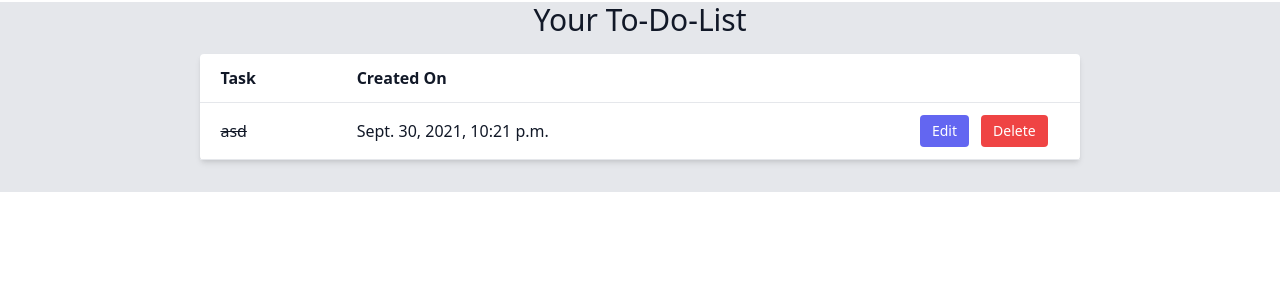
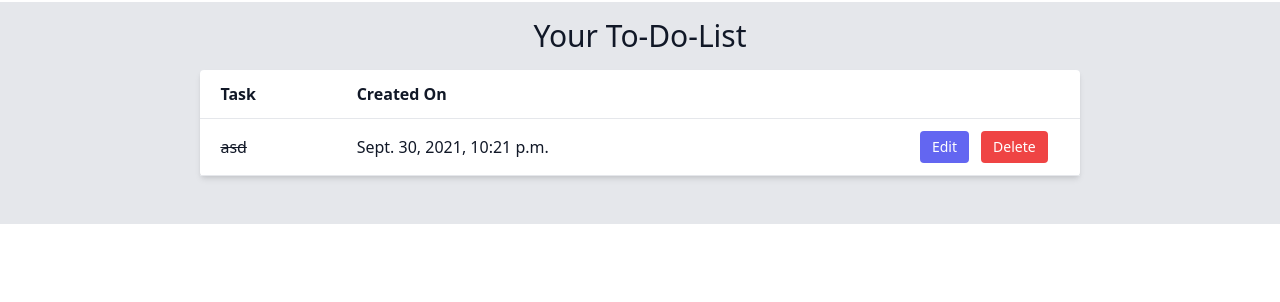
Before and after one commit to danyalbasar/todo_project, a Django app: page /view/ in a window 1280 px wide. Shown: the part 78-380 px from the top of the page. Run offline with Django 3.2, Linux system fonts and the light colour scheme; a user stored in the database is signed in; data comes from the database, SQL or seed files in the repository.

Commit message:
Update view.html

```diff
--- a/todo_app/templates/view.html
+++ b/todo_app/templates/view.html
@@ -4,13 +4,12 @@
 
 {% block content %}
 
-<div class="text-gray-900 bg-gray-200">
+<div class="text-gray-900 bg-gray-200 py-4">
 	<center>
 		<h1 class="text-3xl">
 		            Your To-Do-List
 		</h1>
 	</center>
-
     <div class="px-3 py-4 flex justify-center">
         <table class="w-full text-md bg-white shadow-md rounded mb-4" style="width:70%">
             <tbody>
@@ -31,7 +30,7 @@
 					<td class="p-3 px-5">{{ v.task }}</td>
 					<td class="p-3 px-5">{{ v.created }}</td>
 					<td class="p-3 px-5 flex justify-end"><button type="button" class="mr-3 text-sm bg-indigo-500 hover:bg-indigo-700 text-white py-15 px-3 rounded focus:outline-none focus:shadow-outline"><a href="{% url 'edit' id=v.task %}">Edit</a></button><button type="button" class="mr-3 text-sm bg-red-500 hover:bg-red-700 text-white py-1.5 px-3 rounded focus:outline-none focus:shadow-outline"><a href="{% url 'delete' id=v.task %}" onclick="return confirm('Are you sure you want to delete this task?')">Delete</a></button></td>
-		    		</tr>
+				</tr>
 			{% endif %}
 		{% empty %}
 			<tr class="border-b hover:bg-orange-100">
```
